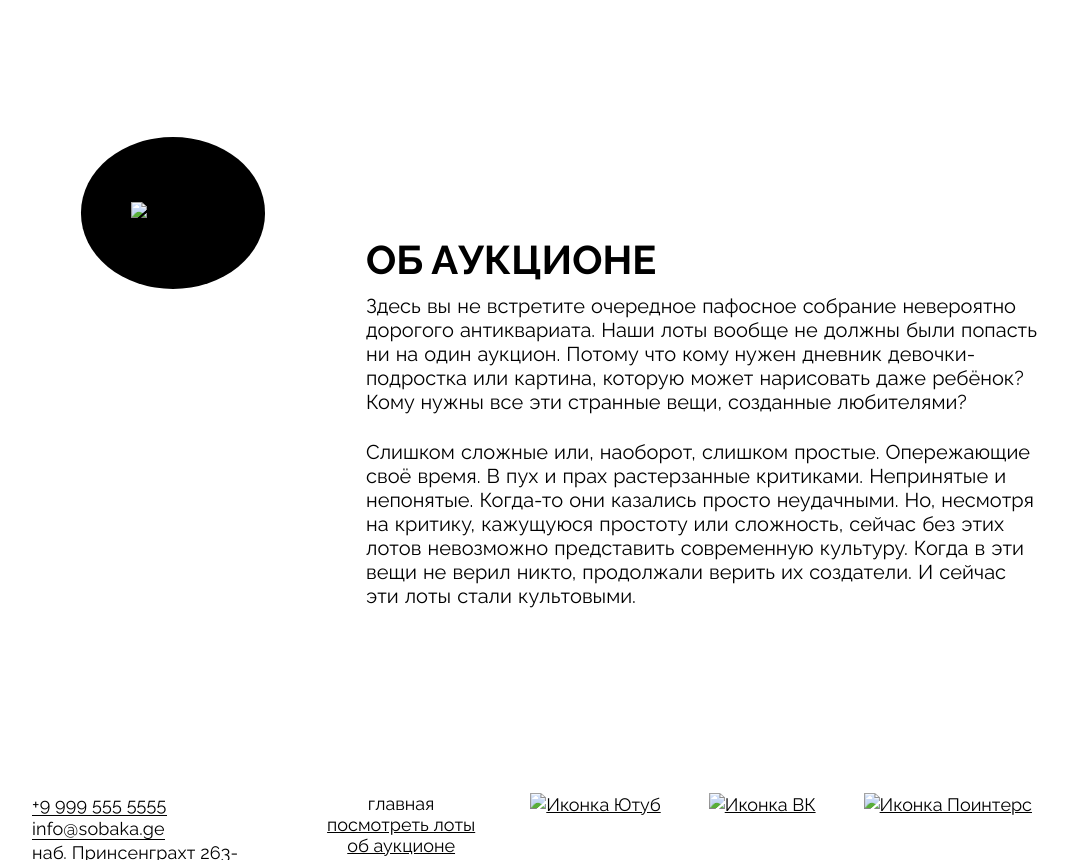
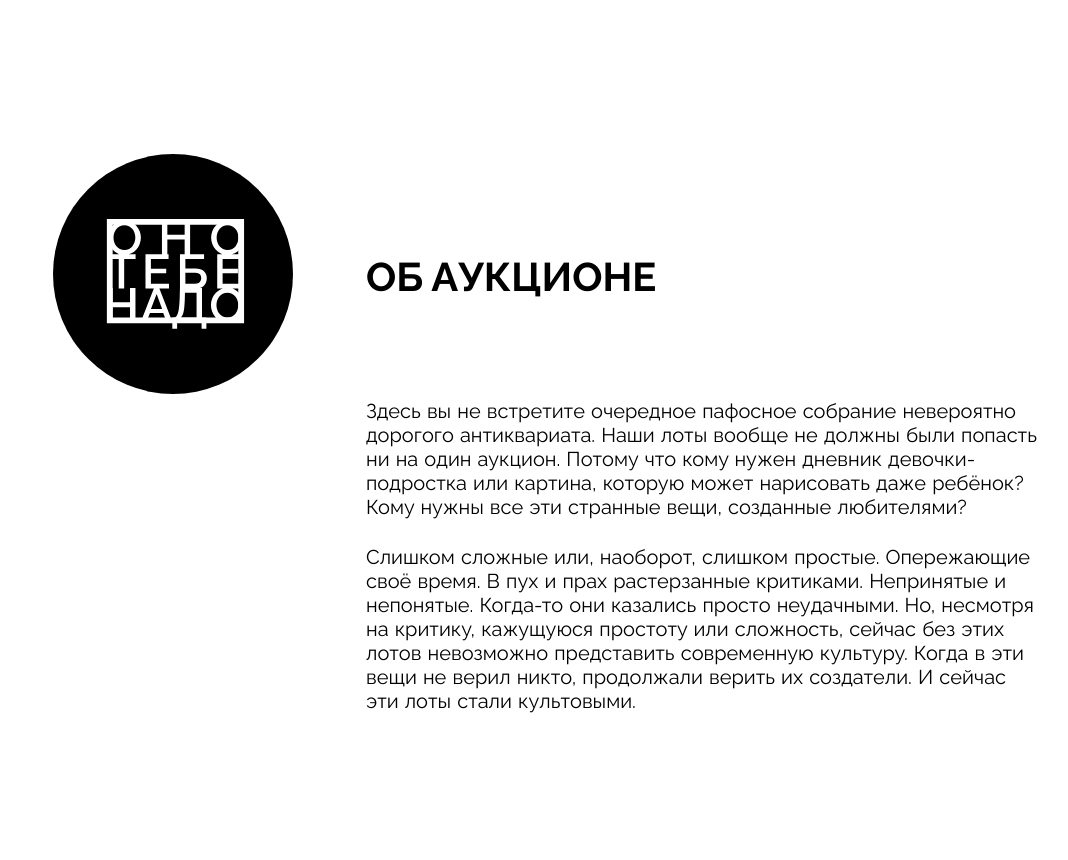
Before and after one commit to abramov1003/ono-tebe-nado, a plain HTML site: page index.html in a window 1280 px wide. Shown: the part 1940-2800 px from the top of the page, without its empty margins (108-1176 px from the left). Drawn offline with Linux system fonts and the light colour scheme; the site is published under a folder, as on GitHub Pages, so addresses that start at the root find nothing.

Commit message:
Правки изображений

```diff
--- a/index.html
+++ b/index.html
@@ -18,7 +18,7 @@
           <li class="header__links-list-item"><a href="#" class="header__link">об аукционе</a></li>
         </ul>
         </nav>
-          <a class="header__logo"><img src="/images/logo-black.svg" alt="логотип" class="header__logo-image"></a>
+          <a class="header__logo"><img src="./images/logo-black.svg" alt="логотип" class="header__logo-image"></a>
           <address class="adress">
             <a href="tel:+99995555555" class="link-adress">+9 999 555 5555</a>
             <a href="mailto:info@sobaka.ge" class="link-adress">info@sobaka.ge</a>
@@ -100,7 +100,7 @@
       <section class="about">
         <div class="about__column">
             <div class="about__logo">
-              <img src="/images/logo-white.svg" alt="Логотип" class="about__logo-image">
+              <img src="./images/logo-white.svg" alt="Логотип" class="about__logo-image">
             </div>
             <div class="about__title">
               <h3 class="about__title">Об аукционе</h3>
@@ -138,13 +138,13 @@
       </nav>
       <ul class="footer__social-list">
         <li class="footer__social-list-item">
-          <a href="#" class="footer__social-link"><img src="/images/yt.svg" alt="Иконка Ютуб" class="footer__social-icon"></a>
+          <a href="#" class="footer__social-link"><img src="./images/yt.svg" alt="Иконка Ютуб" class="footer__social-icon"></a>
         </li>
         <li class="footer__social-list-item">
-          <a href="#" class="footer__social-link"><img src="/images/vk.svg" alt="Иконка ВК" class="footer__social-icon"></a>
+          <a href="#" class="footer__social-link"><img src="./images/vk.svg" alt="Иконка ВК" class="footer__social-icon"></a>
         </li>
         <li class="footer__social-list-item">
-          <a href="#" class="footer__social-link"><img src="/images/pinterest.svg" alt="Иконка Поинтерс" class="footer__social-icon"></a>
+          <a href="#" class="footer__social-link"><img src="./images/pinterest.svg" alt="Иконка Поинтерс" class="footer__social-icon"></a>
         </li>
       </ul>
     </footer>
```
